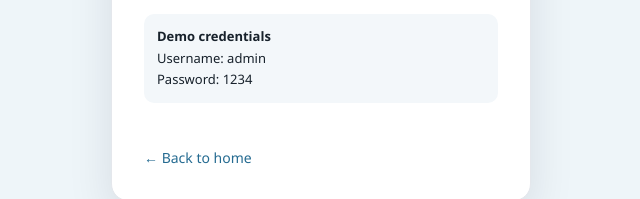
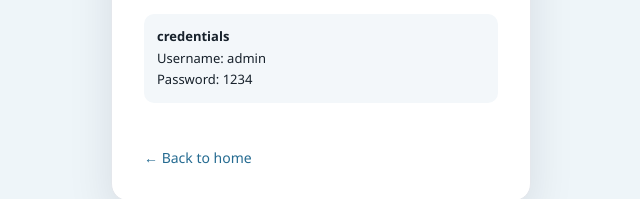
Before and after one commit to iannjuguna7634-eng/student-attendance-monitering-system, a plain HTML site: page login.html in a window 1280 px wide. Shown: the part 537-736 px from the top of the page, 319-959 px from the left. Drawn offline with Linux system fonts and the light colour scheme; files that its build step writes are made by us from their sources.

Commit message:
Fix demo credentials display in login.html
Updated demo credentials section in login.html.

```diff
--- a/login.html
+++ b/login.html
@@ -1 +1 @@
-<!doctype html><html lang="en"><head><meta charset="utf-8"><meta name="viewport" content="width=device-width,initial-scale=1"><title>Login | Attendance System</title><link rel="stylesheet" href="css/style.css"></head><body class="login-page"><div class="login-shell"><a class="brand dark" href="index.html"><span class="brand-mark">SA</span><span>Attendance System</span></a><div class="login-card"><div class="login-icon">🔐</div><h1>Welcome back</h1><p>Sign in to access the attendance dashboard.</p><form id="loginForm"><label>Username<input id="username" required placeholder="Enter username"></label><label>Password<input id="password" type="password" required placeholder="Enter password"></label><button class="btn primary lg full">Sign In</button></form><div class="demo-box"><strong>Demo credentials</strong><span>Username: admin</span><span>Password: 1234</span></div><p id="loginMessage" class="message"></p><a class="back" href="index.html">← Back to home</a></div></div><script src="js/app.js"></script></body></html>
+<!doctype html><html lang="en"><head><meta charset="utf-8"><meta name="viewport" content="width=device-width,initial-scale=1"><title>Login | Attendance System</title><link rel="stylesheet" href="css/style.css"></head><body class="login-page"><div class="login-shell"><a class="brand dark" href="index.html"><span class="brand-mark">SA</span><span>Attendance System</span></a><div class="login-card"><div class="login-icon">🔐</div><h1>Welcome back</h1><p>Sign in to access the attendance dashboard.</p><form id="loginForm"><label>Username<input id="username" required placeholder="Enter username"></label><label>Password<input id="password" type="password" required placeholder="Enter password"></label><button class="btn primary lg full">Sign In</button></form><div class="demo-box"><strong> credentials</strong><span>Username: admin</span><span>Password: 1234</span></div><p id="loginMessage" class="message"></p><a class="back" href="index.html">← Back to home</a></div></div><script src="js/app.js"></script></body></html>
```
